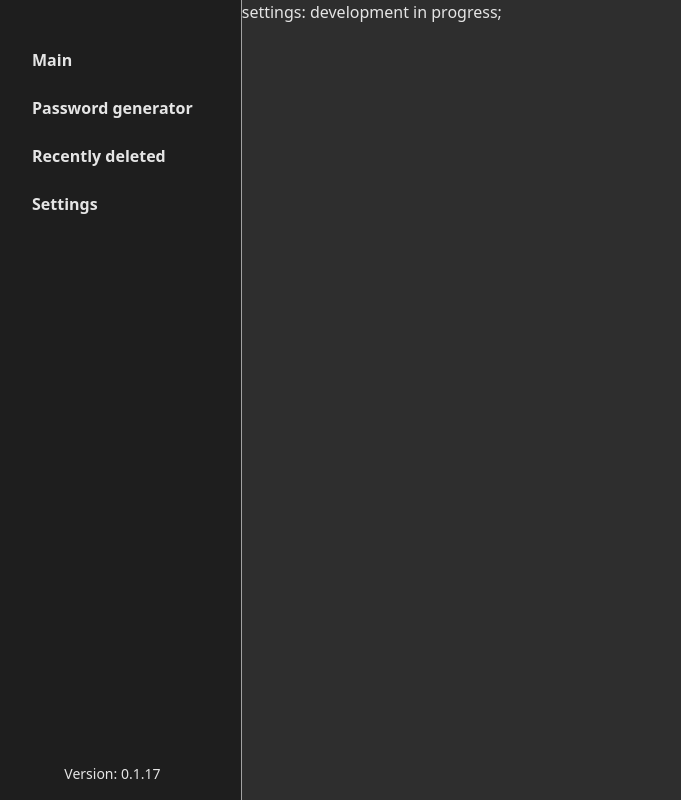
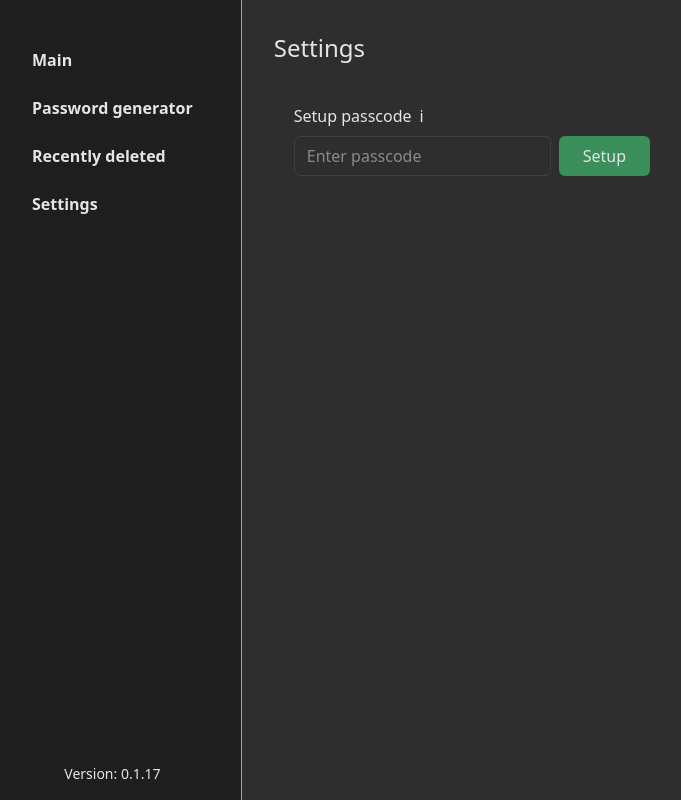
Before and after one commit to Pabl1k/desktop-password-manager, a React (Vite) app: page / in a window 1280 px wide. Both pictures are taken after a click on the button "Settings". Shown: the whole page, without its empty margins (16-697 px from the left). Built offline with nearby package versions, Linux system fonts and the light colour scheme.

Commit message:
Passcode setup UI

```diff
--- a/src/common/components/Tooltip.tsx
+++ b/src/common/components/Tooltip.tsx
@@ -25,7 +25,7 @@ const Tooltip: FC<Props> = ({ text, className, infoIcon = false, children }) =>
         onMouseEnter={handleMouseEnter}
         onMouseLeave={() => setPosition(null)}
       >
-        {infoIcon ? 'i' : children}
+        {infoIcon ? <div className="size-[40px] flex items-center">i</div> : children}
       </span>
       {position &&
         createPortal(
--- a/src/common/translations/translations.ts
+++ b/src/common/translations/translations.ts
@@ -31,6 +31,10 @@ export const translations: Translations = {
     edit: 'Edit',
     open_in_browser: 'Open in browser',
     version: 'Version',
-    empty_content_placeholder: "No cards found. Click 'Add' to create a new card"
+    empty_content_placeholder: "No cards found. Click 'Add' to create a new card",
+    setup_passcode: 'Setup passcode',
+    enter_passcode: 'Enter passcode',
+    setup: 'Setup',
+    setup_passcode_tooltip: 'You’ll be asked to enter a passcode when the app starts'
   }
 };
--- a/src/containers/Main.tsx
+++ b/src/containers/Main.tsx
@@ -3,6 +3,7 @@ import { useDatabase } from '../db/useDatabase';
 import { WebsiteCard } from '../types/types';
 import { ContentView } from '../types/view';
 import Content from './Content';
+import Settings from './Settings.js';
 import Sidebar from './Sidebar';
 import Toolbar from './Toolbar';
 
@@ -20,11 +21,7 @@ const Main = () => {
     }
 
     if (view === 'settings') {
-      return (
-        <div className="h-screen">
-          <span>settings: development in progress</span>;
-        </div>
-      );
+      return <Settings />;
     }
 
     return (
--- /dev/null
+++ b/src/containers/Settings.tsx
@@ -0,0 +1,33 @@
+import { FC, useState } from 'react';
+import Button from '../common/components/Button.js';
+import Input from '../common/components/Input.js';
+import Tooltip from '../common/components/Tooltip.js';
+import { useTranslations } from '../common/translations/useTranslations.js';
+
+interface Props {}
+
+const Settings: FC<Props> = ({}) => {
+  const { t } = useTranslations();
+
+  const [passcode, setPasscode] = useState<string>('');
+
+  return (
+    <div className="p-8">
+      <span className="text-2xl">{t('settings')}</span>
+      <div className="mt-8 ml-5 flex flex-col gap-4">
+        <div>
+          <div className="flex items-center">
+            <span>{t('setup_passcode')}</span>
+            <Tooltip className="ml-2" text={t('setup_passcode_tooltip')} infoIcon />
+          </div>
+          <div className="flex gap-2">
+            <Input value={passcode} placeholder={t('enter_passcode')} onChange={setPasscode} />
+            <Button type="add">{t('setup')}</Button>
+          </div>
+        </div>
+      </div>
+    </div>
+  );
+};
+
+export default Settings;
```
